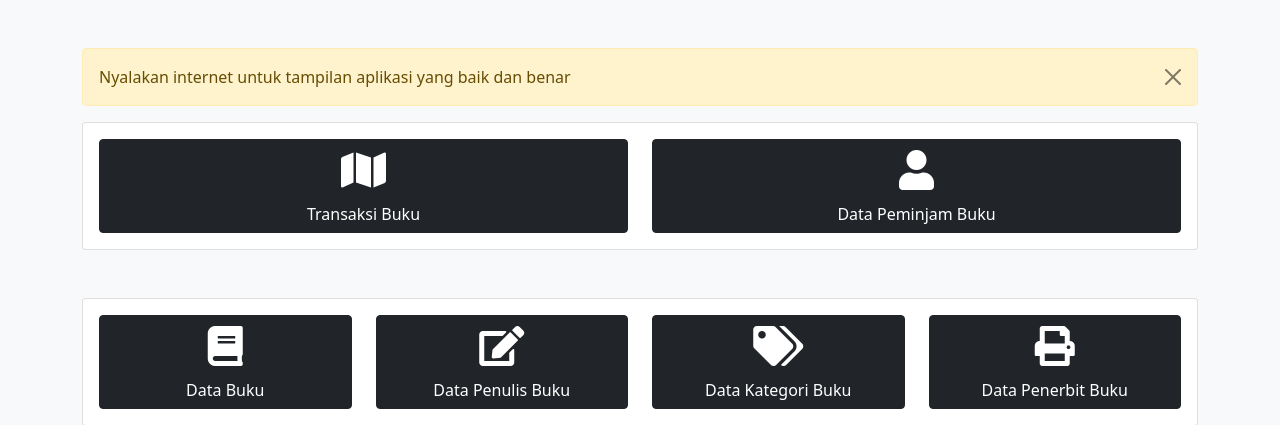
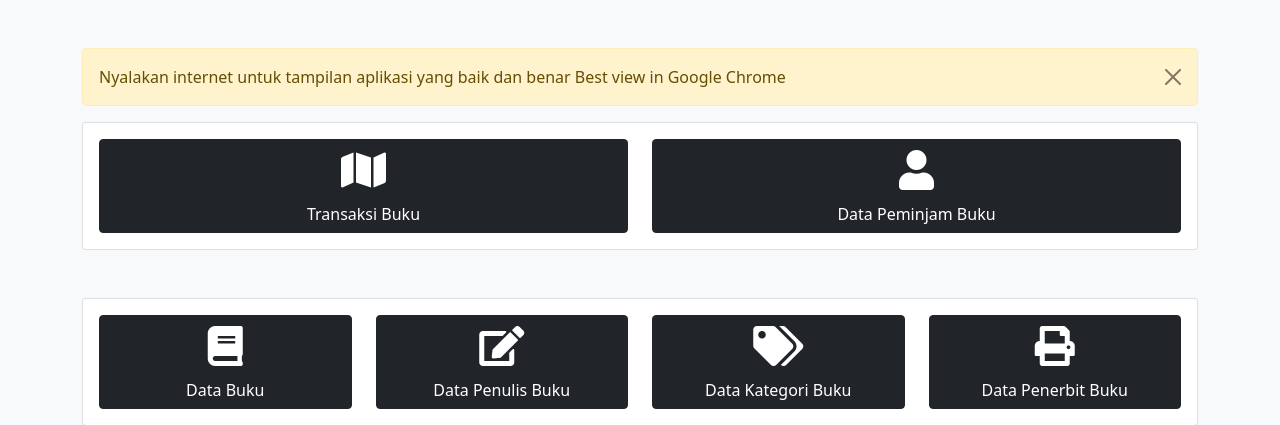
Before and after one commit to reggyzian/galuhlibrary, a PHP site: page / in a window 1280 px wide. Shown: the part 56-481 px from the top of the page. Run offline with PHP 8.4, Linux system fonts and the light colour scheme; some libraries are stand-ins or nearby versions.

Commit message:
apa aja deh

```diff
--- a/galuhlibrary/index.php
+++ b/galuhlibrary/index.php
@@ -2,6 +2,7 @@
 <div class="container">
     <div class="alert alert-warning alert-dismissible">
         Nyalakan internet untuk tampilan aplikasi yang baik dan benar
+        Best view in Google Chrome
         <button type="button" class="btn-close" data-bs-dismiss="alert" aria-label="Close"></button>
     </div>
     <div class="card mb-5">
```
